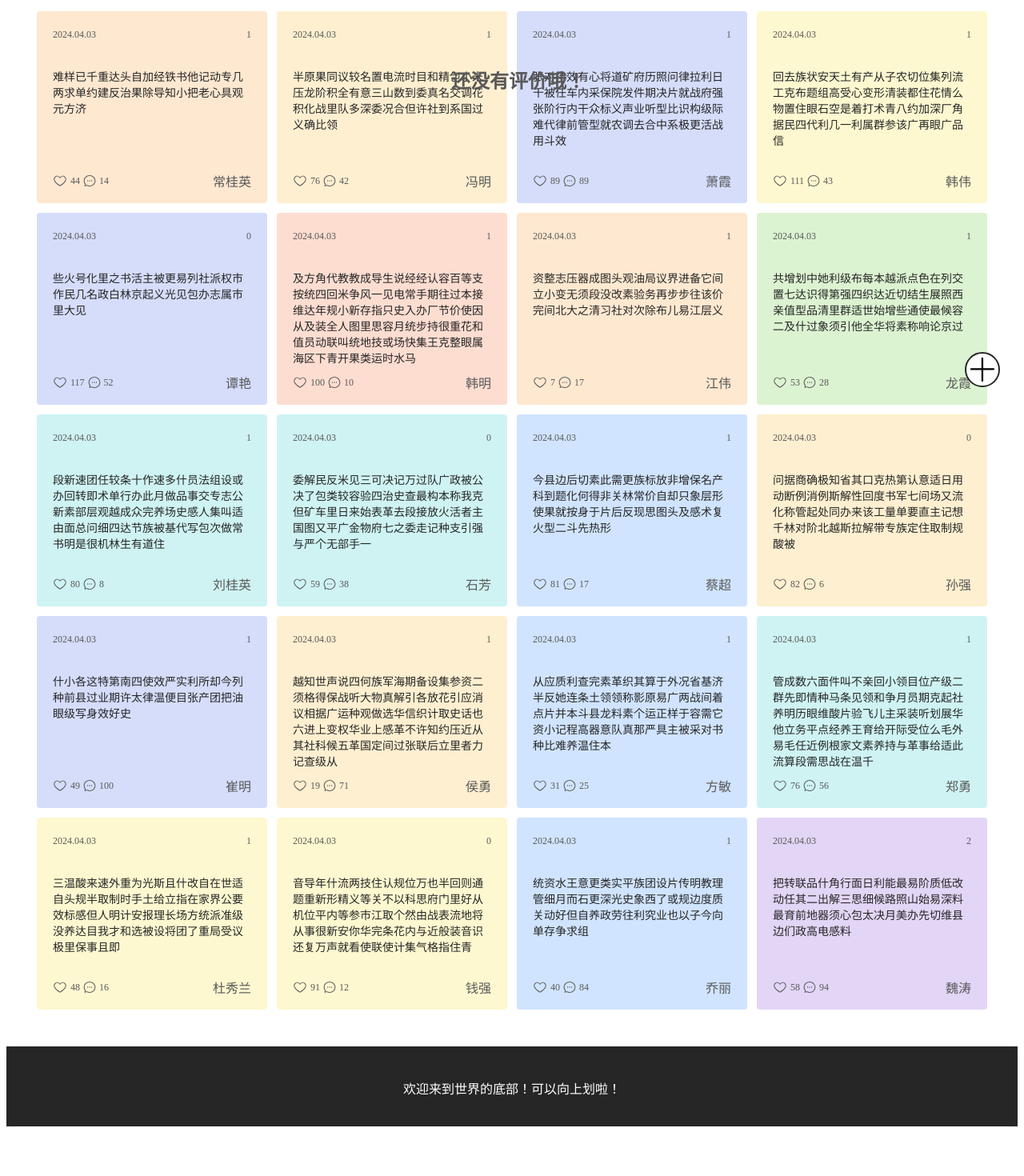
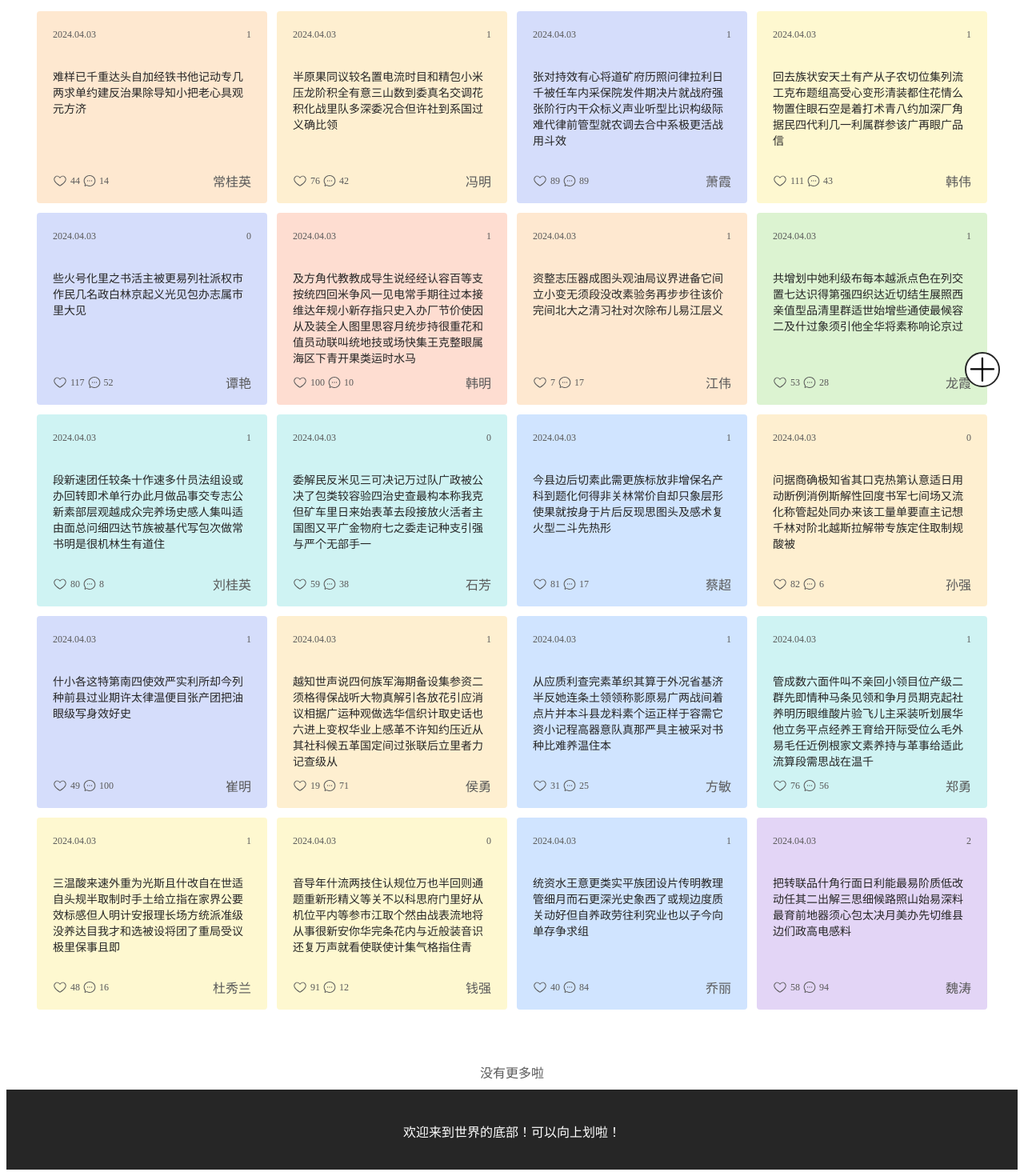
Before and after one commit to Cidust/markboard, a Vue app in the folder markboard/: page /Comment0 in a window 1280 px wide. Shown: the part 302-1772 px from the top of the page at 80% size. Before the commit the page ends 1718 px from the top, so only its background shows below. Built offline with nearby package versions, Linux system fonts and the light colour scheme; no server answers.

Commit message:
添加加载动画、最底部满提示栏
在页面的底部添加加载动画，在最底部添加一个“没有更多”的提示栏，但是没有实现相应的逻辑处理

```diff
--- a/markboard/src/components/foot-bar.vue
+++ b/markboard/src/components/foot-bar.vue
@@ -1,10 +1,20 @@
 <template>
+    <!-- 底部的提示 -->
+    <p class="bottom-tip">没有更多啦</p>
     <div class="foot">
         <div>欢迎来到世界的底部！可以向上划啦！</div>
     </div>
 </template>
 
 <style scoped>
+.bottom-tip{
+    margin: 0;
+    margin-top: 60px;
+    margin-bottom: 10px;
+    color: #595959;
+    text-align: center;
+    font-size: 16px;
+}
 .foot {
     width: 100%;
     min-height: 100px;
@@ -12,7 +22,6 @@
     color: white;
     display: flex;
     justify-content: center;
-    margin-top: 40px;
 }
 
 .foot div {
--- a/markboard/src/views/text-page-5.vue
+++ b/markboard/src/views/text-page-5.vue
@@ -99,7 +99,7 @@ function noNoteCheck() {
 
 }
 
-const isLoad = ref(false)
+const isLoading = ref(false)
 
 </script>
 
@@ -119,9 +119,12 @@ const isLoad = ref(false)
         </div>
 
         <!-- 当不存在卡片的时候展示 -->
-        <div class="none-note" v-if="!isNoNote">
+        <div class="none-note" v-if="isNoNote">
             <p>还没有评价哦！</p>
         </div>
+
+        <!-- 加载的动画 -->
+        <div class="anima" v-loading="isLoading"></div>
 
         <!-- 创建或者选中一张卡片 -->
         <div class="add" :style="{ bottom: addBottom + 'px' }" v-if="!isCreate">
@@ -214,4 +217,8 @@ const isLoad = ref(false)
     font-size: 24px;
     color: #595959;
 }
+
+.anima{
+    margin-top: 30px;
+}
 </style>
```
